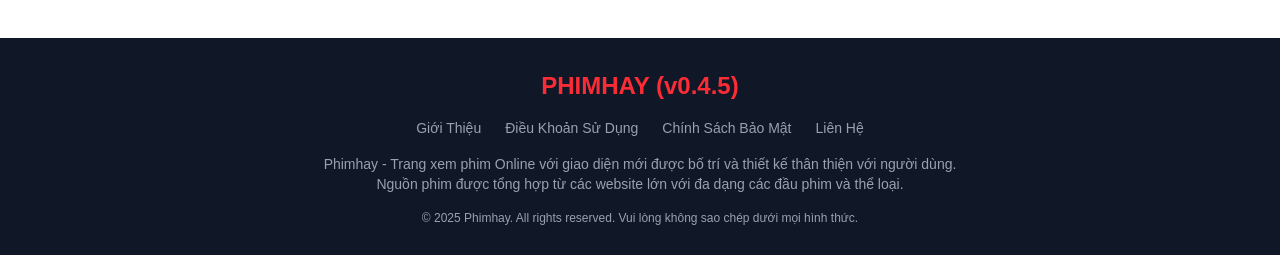
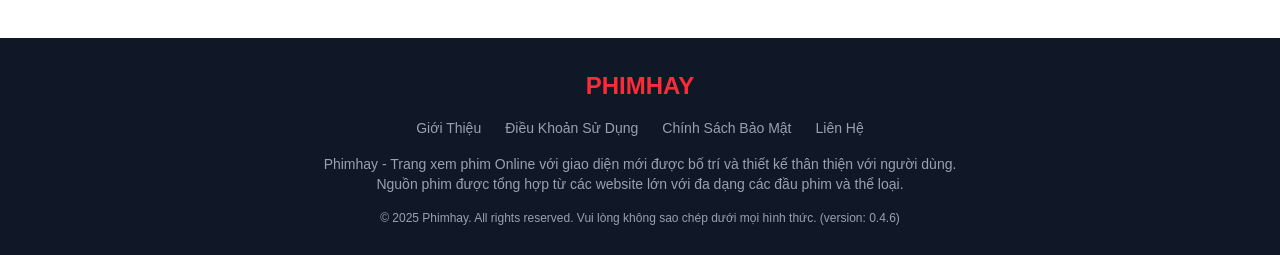
Before and after one commit to lamphong0777/movieverse-nextjs, a Next.js app: page /tim-kiem in a window 1280 px wide. Shown: the part 542-797 px from the top of the page. Built offline with nearby package versions, Linux system fonts and the light colour scheme; no server answers.

Commit message:
fix ui footer

```diff
--- a/src/components/Footer.tsx
+++ b/src/components/Footer.tsx
@@ -4,7 +4,7 @@
   <footer className="bg-gray-900 text-gray-400">
     <div className="max-w-7xl mx-auto py-8 px-4 sm:px-6 lg:px-8">
       <div className="flex flex-col items-center">
-        <div className="text-red-500 text-2xl font-bold mb-4">PHIMHAY (v0.4.5)</div>
+        <div className="text-red-500 text-2xl font-bold mb-4">PHIMHAY</div>
         <div className="flex space-x-6 mb-4 text-sm">
           <a href="#" className="hover:text-white">
             Giới Thiệu
@@ -26,7 +26,7 @@
         </p>
         <p className="mt-2 text-center text-xs">
           © {new Date().getFullYear()} Phimhay. All rights reserved. Vui lòng không sao chép dưới
-          mọi hình thức.
+          mọi hình thức. (version: 0.4.6)
         </p>
       </div>
     </div>
```
